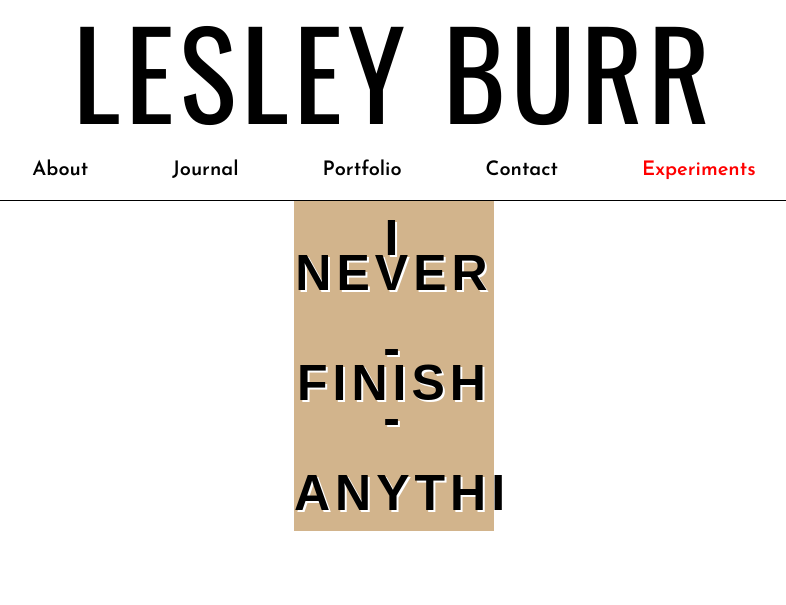
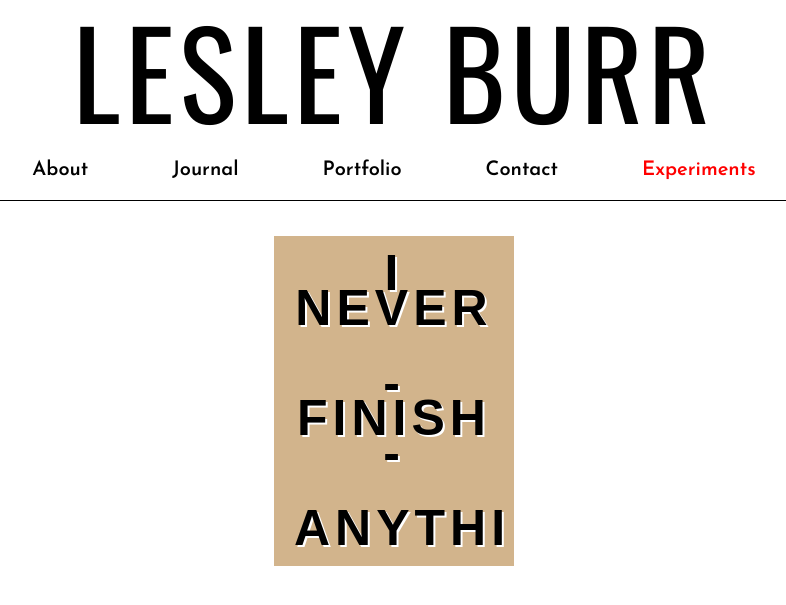
Before and after one commit to lesleyburr/resume, a plain HTML site: page experiments.html in a window 1280 px wide. Shown: the whole page, without its empty margins (246-1032 px from the left). Drawn offline with nearby package versions, Linux system fonts and the light colour scheme; a web font is replaced by a local one.

Commit message:
moved experiment down so it was no longer touching the bottom of the nav bar

```diff
--- a/experiments.html
+++ b/experiments.html
@@ -25,10 +25,11 @@
                 </ul>
             </nav>
         </header>
-
+<div id="experiments">
 <p class="finish">I never</p>
 <p class="finish">- finish -</p>
 <p class="finish">anythi</p>
+</div>
 
     </body>
 </html>
--- a/file.css
+++ b/file.css
@@ -348,6 +348,8 @@ article {
 	letter-spacing: 5px;
 	line-height: 35px;
 	margin: 0 auto;
+	padding-left: 20px;
+	padding-right: 20px;
 	padding-top: 20px;
 	padding-bottom: 20px;
 	text-align: center;
@@ -355,3 +357,11 @@ article {
 	text-transform: uppercase;
 	width: 200px;
 }
+
+#experiments {
+	background: #ffffff;
+	border: 5px solid white;
+	margin: 0 auto;
+	padding: 30px;
+	width: 250px;
+}
```
